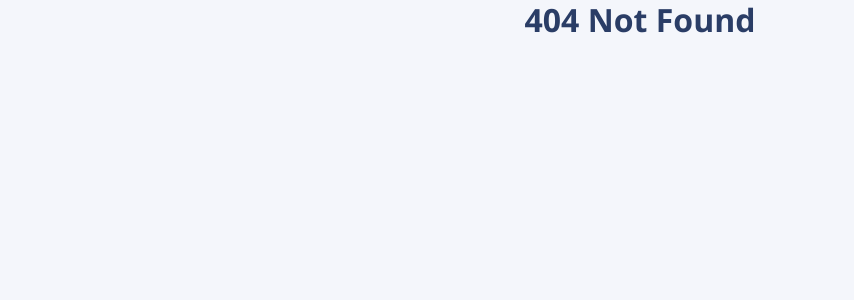
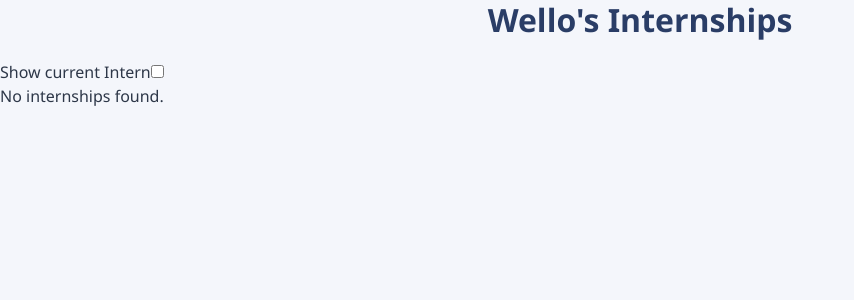
Before and after one commit to CSEN603-2025/el-masreya-lel-barmageyaat, a React (Vite) app: page /StudentInternships/1 in a window 1280 px wide. Before the commit this address had no page. Shown: the top 300 px of the page, without its empty margins (0-854 px from the left). Built offline with nearby package versions, Linux system fonts and the light colour scheme.

Commit message:
students can view past and current internships

```diff
--- a/src/App.jsx
+++ b/src/App.jsx
@@ -15,6 +15,7 @@ import InitialStudentData from "./data/InitialStudentData";
 import InitialCompanyRequestsData from "./data/InitialCompanyRequestsData";
 import StudentsViewApplications from "./pages/StudentsViewApplications/StudentsViewApplications";
 import MyInterns from "./pages/MyInterns/MyInterns";
+import StudentInternships from "./pages/StudentInternships/StudentInternships";
 
 function App() {
   // this stores the current user logged in
@@ -106,6 +107,15 @@ function App() {
             }
           />
           <Route
+            path="/StudentInternships/:studentId"
+            element={
+              <StudentInternships
+                companyUsers={companyUsers}
+                studentUsers={studentUsers}
+              />
+            }
+          />
+          <Route
             path="/StudentsViewApplications"
             element={
               <StudentsViewApplications
--- a/src/pages/InternshipApplicationPage/InternshipApplicationPage.jsx
+++ b/src/pages/InternshipApplicationPage/InternshipApplicationPage.jsx
@@ -50,6 +50,7 @@ function InternshipApplicationPage({
                 ...updatedApplications,
                 {
                   applicationId: internship.applications.length + 1,
+                  studentId: currUser.studentId,
                   username: currUser.username,
                   firstName: currUser.firstName,
                   lastName: currUser.lastName,
--- /dev/null
+++ b/src/pages/StudentInternships/StudentInternships.jsx
@@ -0,0 +1,73 @@
+import { useState } from "react";
+import { useParams } from "react-router-dom";
+
+function StudentInternships({ companyUsers, studentUsers }) {
+  const { studentId } = useParams();
+  const [filterStatus, setFilterStatus] = useState(""); // Keeps track of the selected filter (status)
+
+  const student = studentUsers.find(
+    (student) => String(student.studentId) === String(studentId)
+  );
+
+  const internships = student?.appliedInternships || [];
+
+  // Function to filter internships based on status
+  const handleStatusChange = (e) => {
+    setFilterStatus(e.target.checked ? "currentIntern" : ""); // Set the filter status based on the checkbox
+  };
+
+  return (
+    <div>
+      <h1>{student.firstName}'s Internships</h1>
+
+      {/* Checkbox to filter by current interns */}
+      <label>
+        Show current Intern
+        <input type="checkbox" onChange={handleStatusChange} />
+      </label>
+
+      {internships.length > 0 ? (
+        internships.map((internship, index) => {
+          // Find the corresponding company for this internship
+          const company = companyUsers.find(
+            (company) => company.username === internship.companyUsername
+          );
+          // console.log("company is : " + JSON.stringify(company, null, 2));
+
+          // Find the application inside the internship where the student is involved
+          const theCompanyInternship = company.internships?.find(
+            (aCompanyInternship) =>
+              aCompanyInternship.internshipID === internship.internshipId
+          );
+          console.log(
+            "theCompanyInternship is : " +
+              JSON.stringify(theCompanyInternship, null, 2)
+          );
+          console.log(studentId);
+          const theApplication = theCompanyInternship.applications?.find(
+            (application) => Number(application.studentId) === Number(studentId)
+          );
+          console.log(
+            "the application is : " + JSON.stringify(theApplication, null, 2)
+          );
+          return (
+            <div key={index}>
+              <h2>{company?.name}</h2>
+              <h3>{theCompanyInternship.title}</h3>
+              <b>the interenship status is : </b>
+              <p>{theApplication.internshipStatus}</p>
+              <b>the start date is : </b>
+              <p>{theCompanyInternship.startDate}</p>
+              <b>the duration is : </b>
+              <p>{theCompanyInternship.duration}</p>
+            </div>
+          );
+        })
+      ) : (
+        <p>No internships found.</p>
+      )}
+    </div>
+  );
+}
+
+export default StudentInternships;
--- a/src/pages/StudentProfile/StudentProfile.jsx
+++ b/src/pages/StudentProfile/StudentProfile.jsx
@@ -39,6 +39,9 @@ function StudentProfile({ currUser, studentUsers }) {
       ___________________________________
       <br />
       <br />
+      <Link to={`/StudentInternships/${currUser.studentId}`}>
+        Go my internships
+      </Link>
       <Link to="/studentsDashboard">Go to Students Dashboard</Link>
     </div>
   );
```
Also changed, not shown: src/pages/StudentInternships/StudentInternships.css (added).
